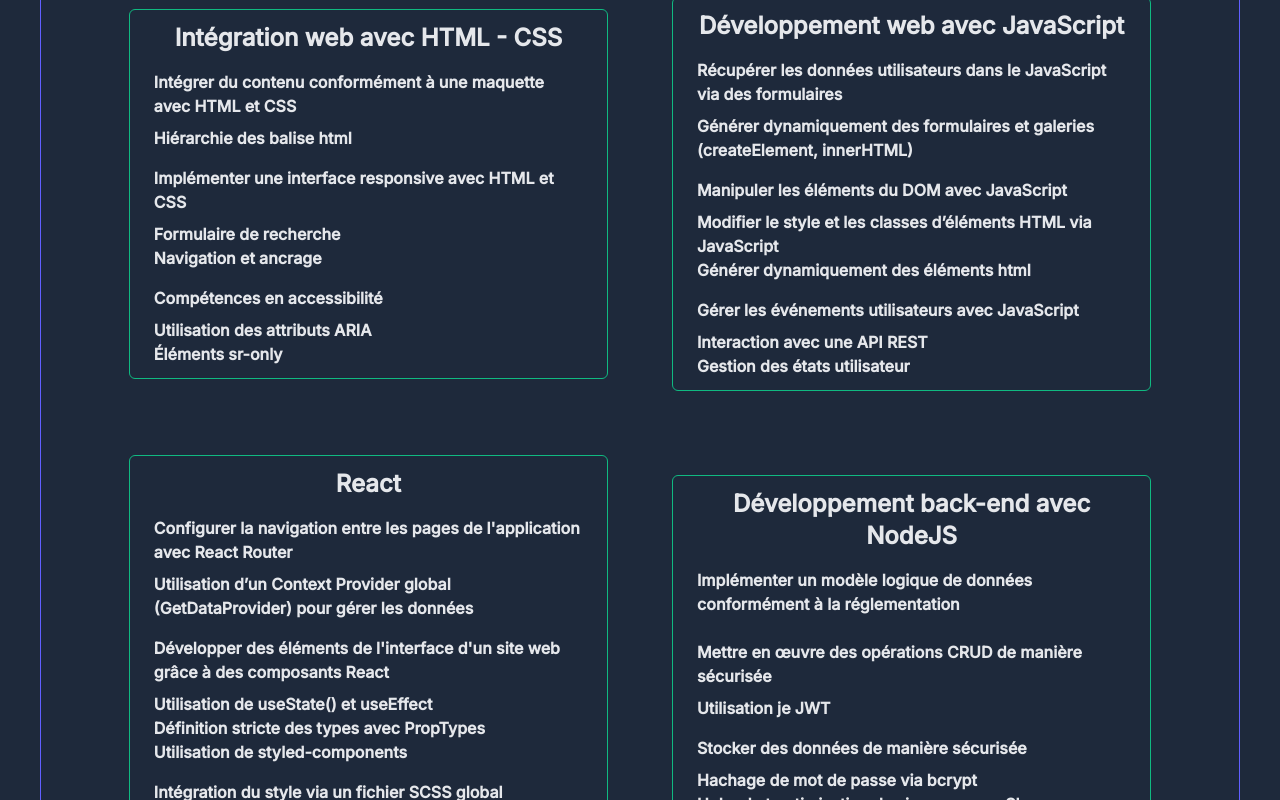
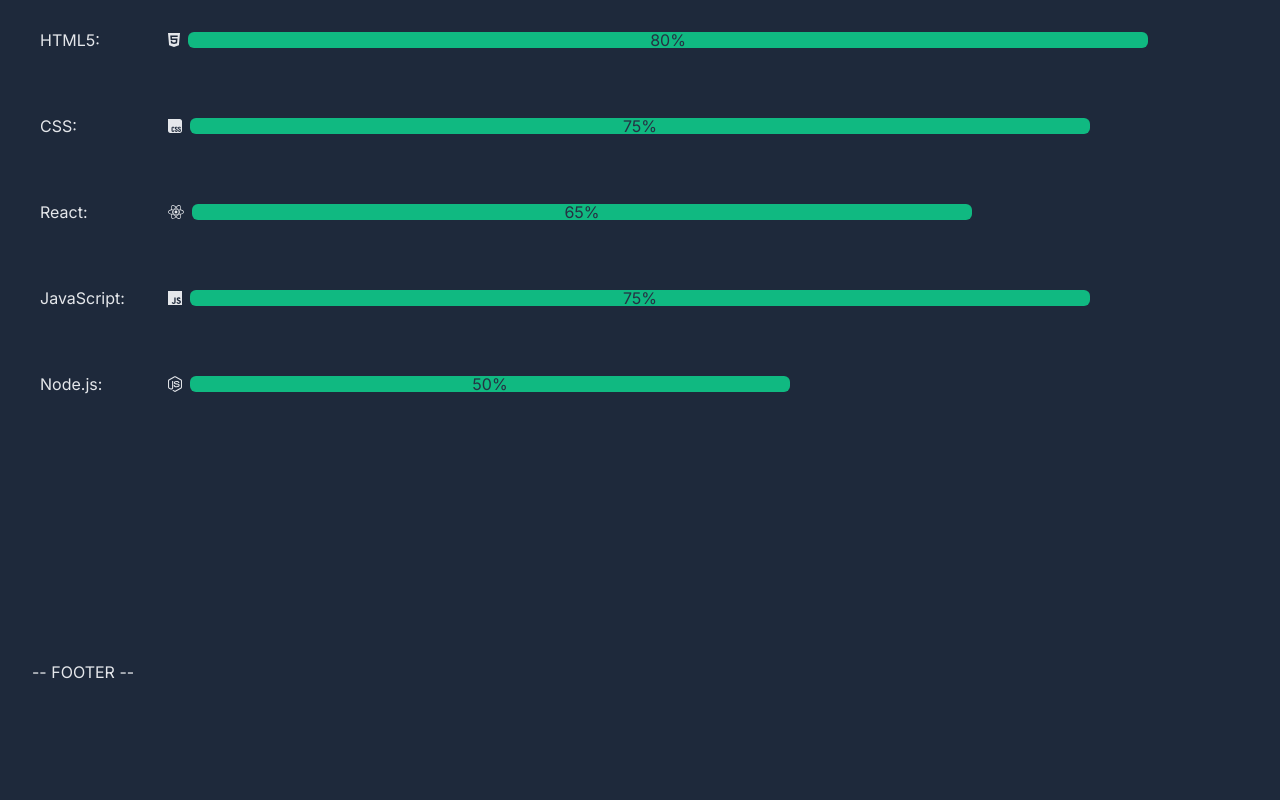
Before and after one commit to aurelienrnd/portfolio, a React (Vite) app: page / in a window 1280 px wide. Shown: the part 1740-2540 px from the top of the page. After the commit the page ends 2424 px from the top, so only its background shows below. Built offline with nearby package versions, Linux system fonts and the light colour scheme.

Commit message:
feature: craeation de l'affichage dinamique des competences

```diff
--- a/package.json
+++ b/package.json
@@ -11,6 +11,7 @@
   },
   "dependencies": {
     "@fortawesome/fontawesome-svg-core": "^6.7.2",
+    "@fortawesome/free-brands-svg-icons": "^6.7.2",
     "@fortawesome/free-solid-svg-icons": "^6.7.2",
     "@fortawesome/react-fontawesome": "^0.2.2",
     "@tailwindcss/vite": "^4.1.4",
--- a/src/compoments/pages/homePage/sections/Banner.tsx
+++ b/src/compoments/pages/homePage/sections/Banner.tsx
@@ -15,7 +15,9 @@
 
   // Création d'un loader
   const FakeLoader = (): React.JSX.Element => (
-    <div className="bg-color-three h-1 fake-loader rounded-md"></div>
+    <div className="w-1/2 flex justify-center">
+      <div className="bg-color-three h-1 fake-loader rounded-md"></div>
+    </div>
   );
 
   // Gestion de l'état du loader
--- a/src/compoments/pages/homePage/sections/Skilles.tsx
+++ b/src/compoments/pages/homePage/sections/Skilles.tsx
@@ -1,77 +1,106 @@
-import catSkillesList from '../../../../datas/skilles.json';
-
-interface Cat {
-  id: string;
-  name: string;
-  skilles: Skill[];
-}
-
-interface CatProp {
-  cat: Cat;
-}
-
-interface Skill {
-  id: string;
-  name: string;
-  commentaire?: string[];
-}
-
-interface SkillProp {
-  skill: Skill;
-}
-
-interface comProp {
-  com: string;
-}
+import { useEffect, useRef, useState } from 'react';
+import Skill from '../../../utility/Skill';
+import {
+  faHtml5,
+  faJs,
+  faNodeJs,
+  faReact,
+  faCss,
+} from '@fortawesome/free-brands-svg-icons';
 
 function Skilles() {
+  const [isVisible, setIsVisible] = useState([
+    false,
+    false,
+    false,
+    false,
+    false,
+  ]);
+
+  const skilles = [
+    {
+      technologie: 'HTML5:',
+      maitrise: '80%',
+      logo: faHtml5,
+      ref: useRef<HTMLDivElement>(null),
+    },
+    {
+      technologie: 'CSS:',
+      maitrise: '75%',
+      logo: faCss,
+      ref: useRef<HTMLDivElement>(null),
+    },
+    {
+      technologie: 'React:',
+      maitrise: '65%',
+      logo: faReact,
+      ref: useRef<HTMLDivElement>(null),
+    },
+    {
+      technologie: 'JavaScript:',
+      maitrise: '75%',
+      logo: faJs,
+      ref: useRef<HTMLDivElement>(null),
+    },
+    {
+      technologie: 'Node.js:',
+      maitrise: '50%',
+      logo: faNodeJs,
+      ref: useRef<HTMLDivElement>(null),
+    },
+  ];
+
+  useEffect(() => {
+    // Pour chaque phrase
+    skilles.map((skill, index) => {
+      // Je créer un observateur
+      const observer = new IntersectionObserver(
+        elements => {
+          elements.forEach(element => {
+            // Si l'element rentre dans le viewpoint
+            if (element.isIntersecting) {
+              // Je l'affiche
+              setIsVisible(prev => {
+                const newState = [...prev];
+                newState[index] = true;
+                return newState;
+              });
+            }
+          });
+        },
+        { threshold: 0.1 }
+      );
+
+      // J'associe la phrase a l'observateur
+      const currentRef = skill.ref.current;
+      if (currentRef) {
+        observer.observe(currentRef);
+      }
+
+      // Je stop l'observation
+      return () => {
+        if (currentRef) {
+          observer.unobserve(currentRef);
+        }
+      };
+    });
+  });
+
   return (
-    <section
-      id="skilles"
-      className="flex flex-col gap-8 md:gap-8 border-1 border-indigo-500"
-    >
+    <section id="skilles" className="flex flex-col gap-8 md:gap-16">
       <h2>Mes compétence de developpeur</h2>
-      <div className="flex flex-wrap justify-center gap-16 items-center ">
-        {catSkillesList.map((cat, index) => (
-          <Category key={`${cat.id}-${index}`} cat={cat} />
+      <div className="flex flex-col h-1/2 justify-between">
+        {skilles.map((skill, index) => (
+          <Skill
+            key={`${skill.technologie}-${index}`}
+            skill={skill}
+            index={index}
+            isVisible={isVisible}
+          />
         ))}
       </div>
     </section>
   );
 }
+
 export default Skilles;
-
-function Category({ cat }: CatProp) {
-  return (
-    <div className=" flex flex-col w-2/5 gap-4 skillCard">
-      <h3 className="text-2xl">{cat.name}</h3>
-      <div className="flex flex-col gap-4">
-        {cat.skilles.map((skill, index) => (
-          <Skill key={`${cat.id}-${skill.id}-${index}`} skill={skill} />
-        ))}
-      </div>
-    </div>
-  );
-}
-
-function Skill({ skill }: SkillProp) {
-  return (
-    <div className="flex flex-col gap-2 items-start text-start">
-      <h4 className="">{skill.name}</h4>
-      <div>
-        {skill.commentaire &&
-          skill.commentaire.map((com, index) => (
-            <Commentaire key={`${skill.id}-com-${index}`} com={com} />
-          ))}
-      </div>
-    </div>
-  );
-}
-
-function Commentaire({ com }: comProp) {
-  return (
-    <ul>
-      <li>{com}</li>
-    </ul>
-  );
-}
--- /dev/null
+++ b/src/compoments/utility/Skill.tsx
@@ -0,0 +1,34 @@
+import { FontAwesomeIcon } from '@fortawesome/react-fontawesome';
+import { IconDefinition } from '@fortawesome/fontawesome-svg-core';
+
+interface SkillProps {
+  skill: {
+    technologie: string;
+    maitrise: string;
+    logo: IconDefinition;
+    ref: React.RefObject<HTMLDivElement>;
+  };
+  index: number;
+  isVisible: boolean[];
+}
+
+function Skill({ skill, index, isVisible }: SkillProps) {
+  return (
+    <div className="flex items-center gap-2">
+      <p className="w-30">{skill.technologie}</p>
+      <FontAwesomeIcon icon={skill.logo} />
+
+      <div className="flex items-center" style={{ width: skill.maitrise }}>
+        <div
+          className={`bg-color-three h-4 justify-center rounded-md flex items-center
+            ${isVisible[index] ? 'fake-loader' : 'opacity-0'}`}
+          ref={skill.ref}
+        >
+          <span className=" text-color-four">{skill.maitrise}</span>
+        </div>
+      </div>
+    </div>
+  );
+}
+
+export default Skill;
--- a/src/datas/skilles.json
+++ /dev/null
@@ -1,161 +0,0 @@
-[
-  {
-    "id": "cat-1",
-    "name": "Intégration web avec HTML - CSS",
-    "skilles": [
-      {
-        "id": "skill-1",
-        "name": "Intégrer du contenu conformément à une maquette avec HTML et CSS",
-        "commentaire": ["Hiérarchie des balise html"]
-      },
-      {
-        "id": "skill-2",
-        "name": "Implémenter une interface responsive avec HTML et CSS",
-        "commentaire": ["Formulaire de recherche", "Navigation et ancrage"]
-      },
-      {
-        "id": "skill-3",
-        "name": "Compétences en accessibilité",
-        "commentaire": ["Utilisation des attributs ARIA", "Éléments sr-only"]
-      }
-    ]
-  },
-  {
-    "id": "cat-2",
-    "name": "Développement web avec JavaScript",
-    "skilles": [
-      {
-        "id": "skill-1",
-        "name": "Récupérer les données utilisateurs dans le JavaScript via des formulaires",
-        "commentaire": [
-          "Générer dynamiquement des formulaires et galeries (createElement, innerHTML)"
-        ]
-      },
-      {
-        "id": "skill-2",
-        "name": "Manipuler les éléments du DOM avec JavaScript",
-        "commentaire": [
-          "Modifier le style et les classes d’éléments HTML via JavaScript",
-          "Générer dynamiquement des éléments html"
-        ]
-      },
-      {
-        "id": "skill-3",
-        "name": "Gérer les événements utilisateurs avec JavaScript",
-        "commentaire": [
-          "Interaction avec une API REST",
-          "Gestion des états utilisateur"
-        ]
-      }
-    ]
-  },
-  {
-    "id": "cat-3",
-    "name": "React",
-    "skilles": [
-      {
-        "id": "skill-1",
-        "name": "Configurer la navigation entre les pages de l'application avec React Router",
-        "commentaire": [
-          "Utilisation d’un Context Provider global (GetDataProvider) pour gérer les données"
-        ]
-      },
-      {
-        "id": "skill-2",
-        "name": "Développer des éléments de l'interface d'un site web grâce à des composants React",
-        "commentaire": [
-          "Utilisation de useState() et useEffect",
-          "Définition stricte des types avec PropTypes",
-          "Utilisation de styled-components"
-        ]
-      },
-      {
-        "id": "skill-3",
-        "name": "Intégration du style via un fichier SCSS global",
-        "commentaire": ["Application d'une classe CSS dynamique"]
-      }
-    ]
-  },
-  {
-    "id": "cat-4",
-    "name": "Développement back-end avec NodeJS",
-    "skilles": [
-      {
-        "id": "skill-1",
-        "name": "Implémenter un modèle logique de données conformément à la réglementation",
-        "commentaire": [""]
-      },
-      {
-        "id": "skill-2",
-        "name": "Mettre en œuvre des opérations CRUD de manière sécurisée",
-        "commentaire": ["Utilisation je JWT"]
-      },
-      {
-        "id": "skill-3",
-        "name": "Stocker des données de manière sécurisée",
-        "commentaire": [
-          "Hachage de mot de passe via bcrypt",
-          "Upload et optimisation des images avec Sharp"
-        ]
-      }
-    ]
-  },
-  {
-    "id": "cat-5",
-    "name": "Optimisation et debug",
-    "skilles": [
-      {
-        "id": "skill-1",
-        "name": "Améliorer son référencement SEO",
-        "commentaire": [
-          "Création de données structurées",
-          "Ajout de balises pour utiliser Open Graph et Twitter Card"
-        ]
-      },
-      {
-        "id": "skill-2",
-        "name": "Débugger un site web grâce aux Chrome DevTools",
-        "commentaire": [""]
-      },
-      {
-        "id": "skill-3",
-        "name": "Rédiger un cahier de recette pour tester un site",
-        "commentaire": ["", ""]
-      }
-    ]
-  },
-  {
-    "id": "cat-6",
-    "name": "Gestion de projet et outils de développeurs",
-    "skilles": [
-      {
-        "id": "skill-1",
-        "name": "Suivre le déroulement du projet grâce à un outil de gestion de projet"
-      },
-      {
-        "id": "skill-2",
-        "name": "Rédiger les spécifications techniques d'un projet web à partir de besoins fonctionnels"
-      },
-      {
-        "id": "skill-3",
-        "name": "Découper une fonctionnalités en tâches pour préparer le développement"
-      },
-      {
-        "id": "skill-4",
-        "name": "Présenter la solution technique"
-      },
-      {
-        "id": "skill-5",
-        "name": "Mettre en place une méthode de veille technologique"
-      },
-      {
-        "id": "skill-6",
-        "name": "Versionner son projet avec Git et Github"
-      },
-      {
-        "id": "skill-7",
-        "name": "Installer un environnement de développement front-end"
-      }
-    ]
-  }
-]
--- a/src/styles/style.css
+++ b/src/styles/style.css
@@ -35,12 +35,9 @@
     @apply min-h-85 max-h-320;
   }
 
+  #skilles,
   #about {
     @apply md:h-screen md:max-h-250 min-h-150 w-full pt-16;
-  }
-
-  #skilles {
-    @apply w-full pt-16;
   }
 }
 
@@ -48,10 +45,6 @@
   .btn {
     @apply bg-color-three px-6 py-3 rounded-md font-semibold duration-200 ease-in
     hover:px-8 hover:py-5 hover:rounded-xl text-center text-color-four;
-  }
-
-  .skillCard {
-    @apply border-1 border-color-three px-6 py-3 rounded-md font-semibold duration-200 text-center;
   }
 }
 
@@ -96,11 +89,11 @@
       width: 0%;
     }
     to {
-      width: 50%;
+      width: 100%;
     }
   }
   .fake-loader {
-    animation: line-bounce 1.25s infinite;
+    animation: line-bounce 1.25s both;
   }
 
   @keyframes slide-in-blurred-right {
@@ -120,7 +113,6 @@
   .slide-right {
     animation: slide-in-blurred-right 0.6s cubic-bezier(0.23, 1, 0.32, 1) both;
   }
-
   @keyframes slide-in-blurred-left {
     0% {
       transform: translateX(-1000px) scaleX(2.5) scaleY(0.2);
```
Also changed, not shown: 1 other file (tests, documents, lock files or other folders).
